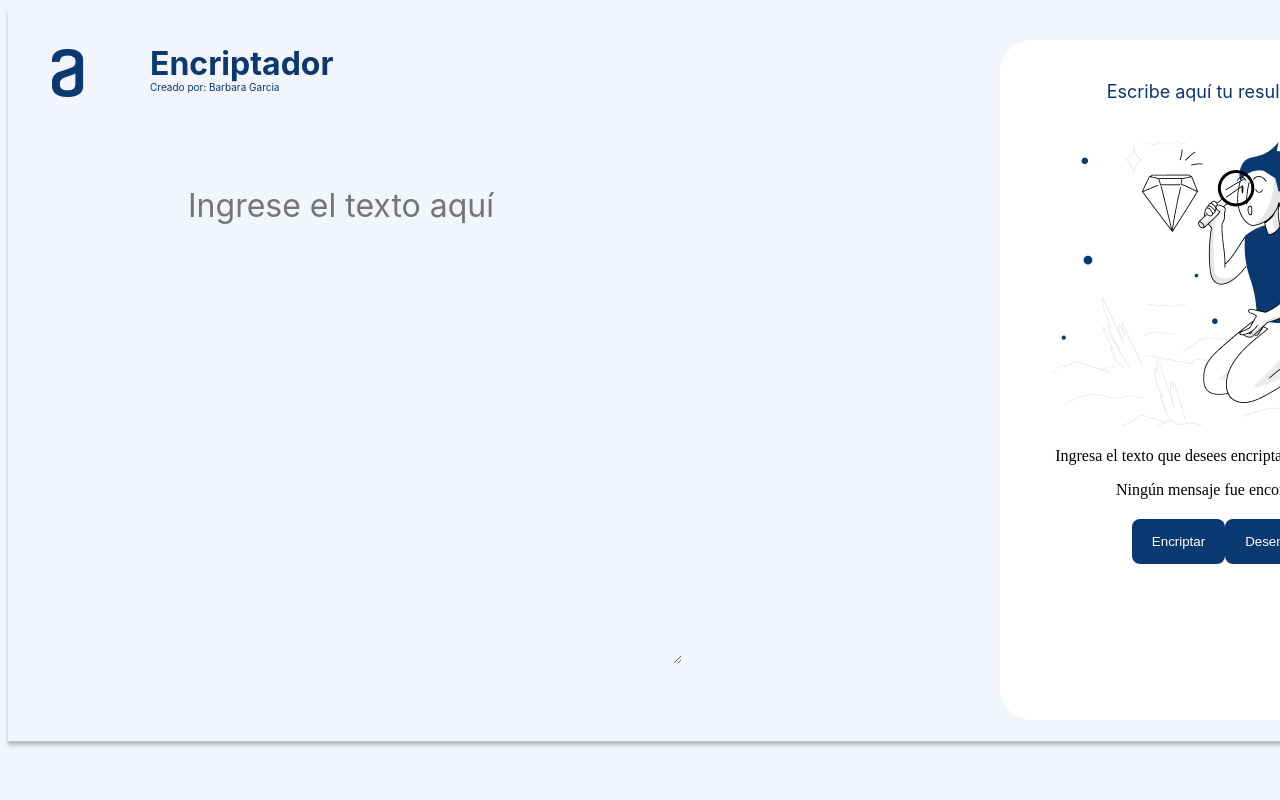
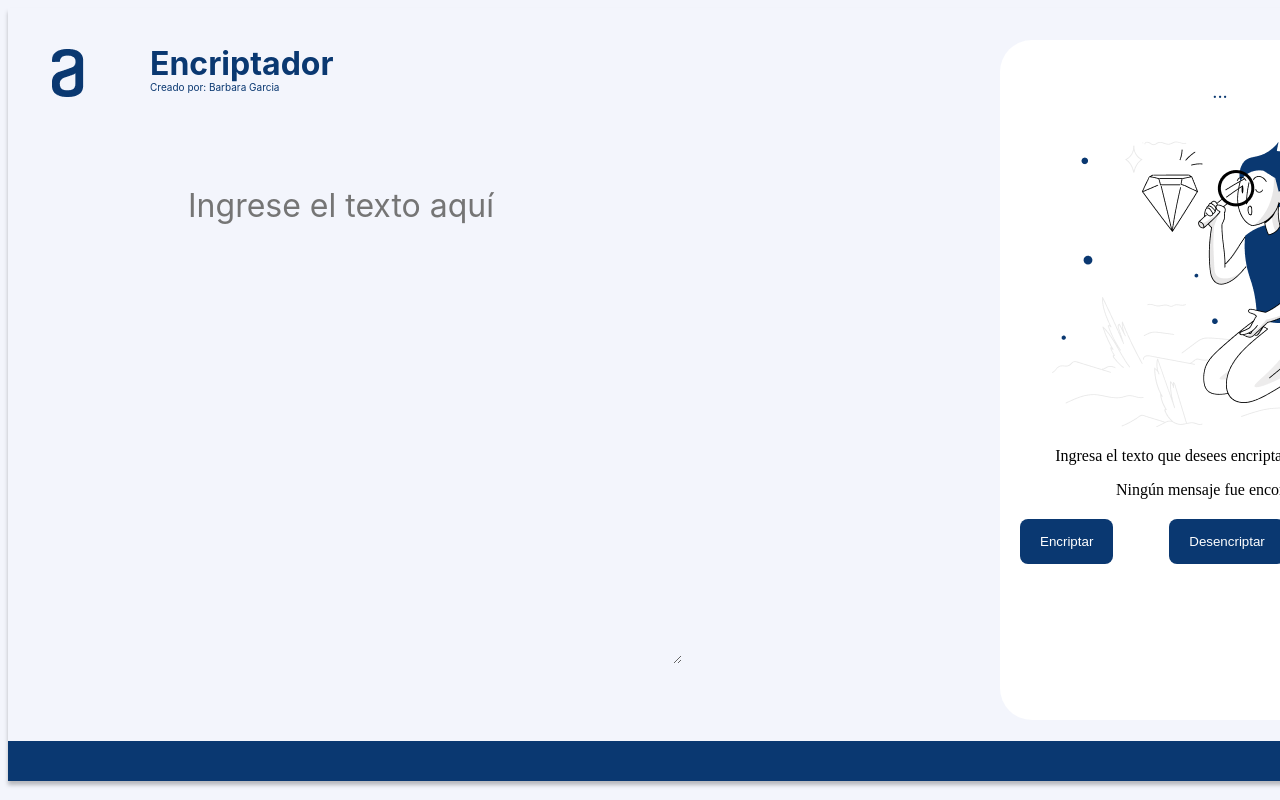
Before and after one commit to Barbara2728/Encriptador, a plain HTML site: page index.html in a window 1280 px wide. Shown: the top 800 px of the page. Drawn offline with Linux system fonts and the light colour scheme.

Commit message:
Estilo y funcionalidades finales

```diff
--- a/index.html
+++ b/index.html
@@ -24,7 +24,7 @@
 
     <div class="encriptador">
       <div class="mensaje">
-        <p id="resultado" class="placeholder" contenteditable="true">Escribe aquí tu resultado...</p>
+        <p id="resultado" class="placeholder" contenteditable="true">...</p>
 
         <p id="imgBuscar"><img src="images/Muñeco.png"></p>
         <p id="mensajePrincipal">Ingresa el texto que desees encriptar o desencriptar.</p>
--- a/style.css
+++ b/style.css
@@ -117,7 +117,7 @@ body {
 
   .botones {
     display: flex;
-    justify-content: flex-end;
+    justify-content: space-between;
     margin-top: 20px;
   }
 
@@ -134,3 +134,8 @@ body {
   button#copiarTexto {
     margin-top: 10px;
   }
+
+  footer{
+    padding: 20px;
+    background-color: #0A3871;
+  }
```
